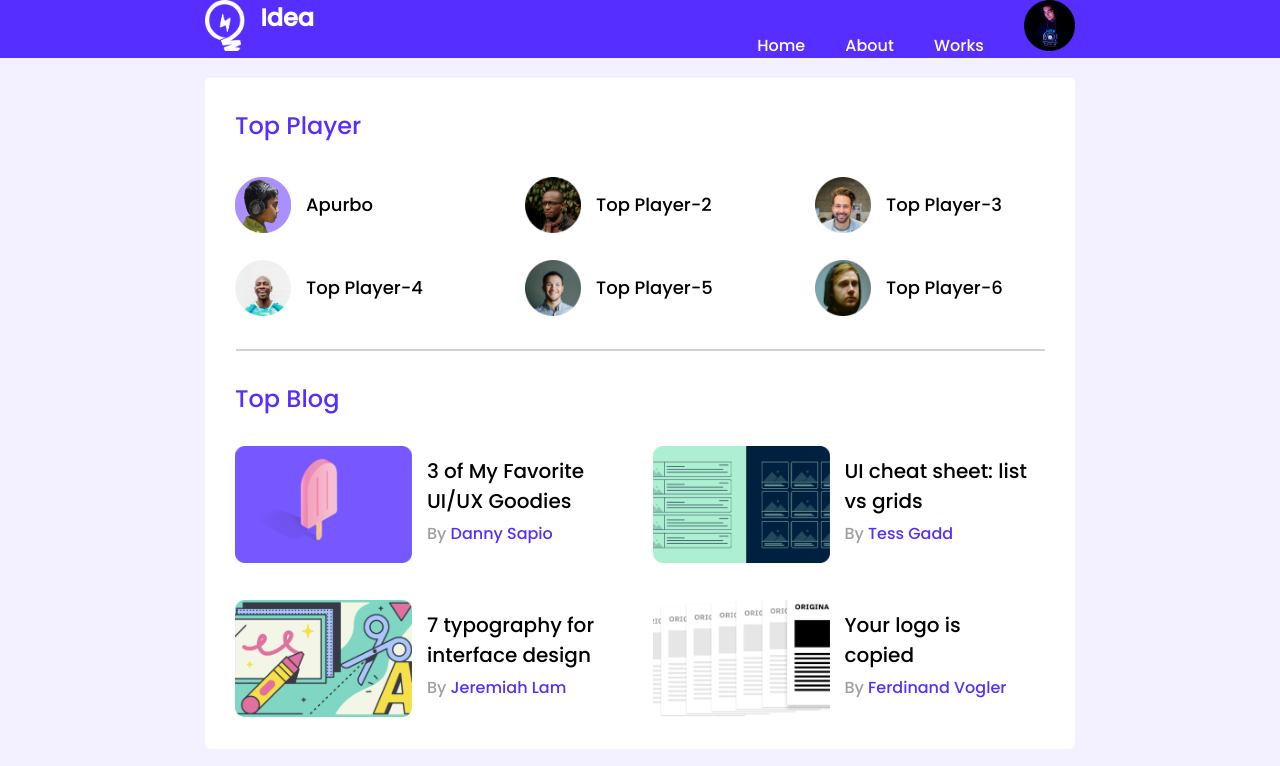
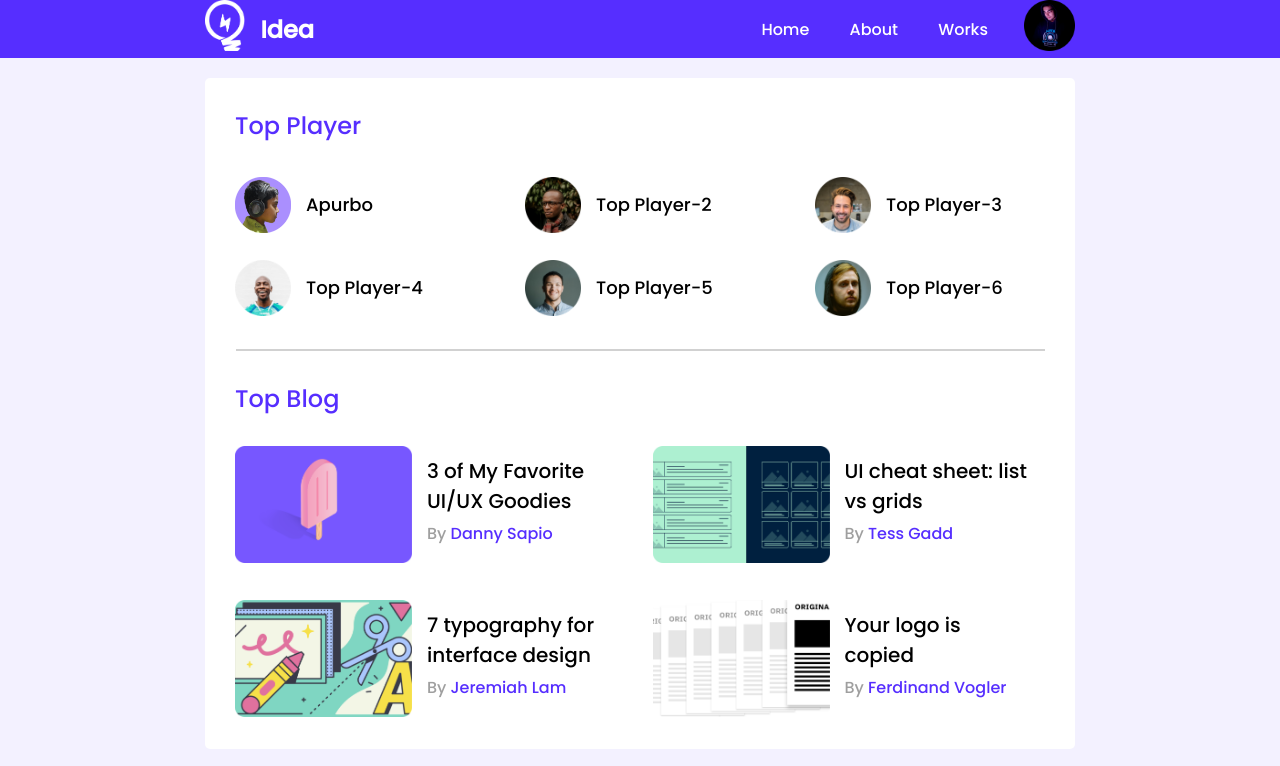
Before and after one commit to Kanto065/leader-board-css3, a plain HTML site: page index.html in a window 1280 px wide. Shown: the top 766 px of the page. Drawn offline with Linux system fonts and the light colour scheme.

Commit message:
nav fixed

```diff
--- a/index.html
+++ b/index.html
@@ -13,15 +13,25 @@
     <header>
         <div class="nav">
             <div class="logo">
-                <img class="logo-pic" src="images/icons/logo.png" alt="">
-                <h2 class="logo-title">Idea</h2>
+                <div class="logo-pic">
+                    <img src="images/icons/logo.png" alt="">
+                </div>
+                <div class="logo-title">
+                    <h2 >Idea</h2>
+                </div>
             </div>
-            <div class="menu">
-                <a href="">Home</a>
-                <a href="">About</a>
-                <a href="">Works</a>
-                <img class="prfile-pic" src="images/icons/dp.png" alt="">
+            <div class="menu-profile">
+                <div class="menu">
+                    <a href="">Home</a>
+                    <a href="">About</a>
+                    <a href="">Works</a>
+                    <!-- <img class="prfile-pic" src="images/icons/dp.png" alt=""> -->
+                </div>
+                <div class="menu">
+                    <img class="prfile-pic" src="images/icons/dp.png" alt="">
+                </div>
             </div>
+
         </div>
 
     </header>
--- a/style.css
+++ b/style.css
@@ -39,30 +39,31 @@ header{
     width: 870px;
     display: flex;
     color: white;
-    /* align-items: center; */
+    align-items: center;
     justify-content: space-between;
 
 }
 .logo{
     display: flex;
+    align-items: center;
 }
-.logo img{
+.logo .logo-pic img{
     width: 40.42px;
     height: 51px;
 }
-.logo-title{
-    margin: 0 15px;
+.logo-title h2{
+    margin: 0px 15px;
 }
-/* .menu{
+.menu-profile{
+    display: flex;
     align-items: center;
-} */
+}
 .menu a{
     text-decoration: none;
     color: white;
     margin-left: 36px;
-    margin-bottom: 30px;
 }
-.menu img{
+.menu .prfile-pic{
     height: 51px;
     width: 51px;
     margin-left: 36px;
```
